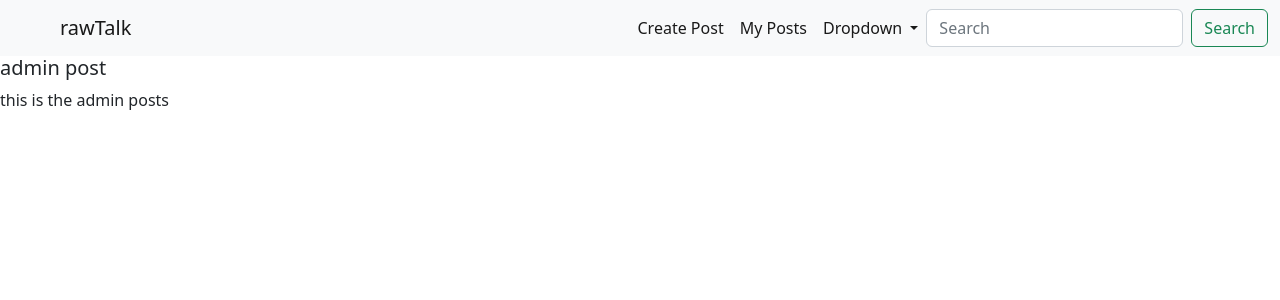
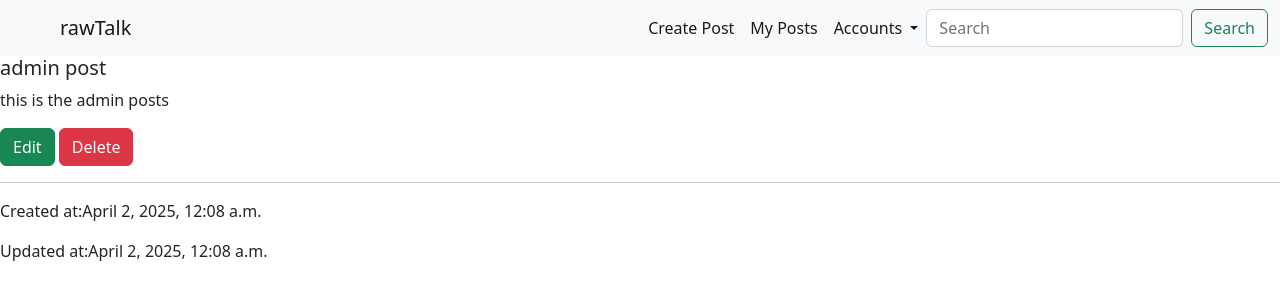
Before and after one commit to tshering10/Blog-App, a Django app: page /post/6/ in a window 1280 px wide. Shown: the top 300 px of the page. Run offline with Django 5.2, Linux system fonts and the light colour scheme; a user stored in the database is signed in; data comes from the database, SQL or seed files in the repository; both versions use the stored data as it was after the commit.

Commit message:
Created edit and delete functionality

```diff
--- a/blog/blog/settings.py
+++ b/blog/blog/settings.py
@@ -101,7 +101,7 @@ USE_I18N = True
 
 USE_TZ = True
 
-
+TIME_ZONE = "Asia/Kathmandu"
 # Static files (CSS, JavaScript, Images)
 # https://docs.djangoproject.com/en/5.1/howto/static-files/
 
--- a/blog/posts/urls.py
+++ b/blog/posts/urls.py
@@ -1,9 +1,11 @@
 from django.urls import path
-from posts.views import home, post_detail, create_post ,dashboard, user_post_view
+from posts.views import home, post_detail, create_post ,dashboard, user_post_view, update_post, delete_post_view
 urlpatterns = [
     path('', home, name='home'),
     path('post/<int:pk>/', post_detail, name='post_detail'),
     path('create/', create_post, name="new_post"),
     path('dashboard/', dashboard, name='dashboard'),
     path('userposts/', user_post_view, name="user_post_view"),
+    path('edit/<int:pk>/', update_post, name='edit_post'),
+    path('delete/<int:pk>/', delete_post_view, name='delete_post'),
 ]
--- a/blog/posts/views.py
+++ b/blog/posts/views.py
@@ -17,7 +17,6 @@ def home(request):
 
 def dashboard(request):
     posts = Post.objects.all().order_by('-pk')
-
     context = {
         'posts': posts,
     }
@@ -43,3 +42,22 @@ def create_post(request):
     else:
         form = PostForm()
     return render(request, 'posts/create.html', {'form': form})
+
+def update_post(request, pk):
+    post = get_object_or_404(Post, pk=pk) #fetching data to update
+
+    if request.method == 'POST':
+        form = PostForm(request.POST, instance=post)
+        if form.is_valid():
+            form.save()
+            messages.success(request, "Your post updated successfully!!")
+            return redirect('post_detail', pk=post.pk)
+    else:
+        form = PostForm(instance=post)
+    return render(request, "posts/edit.html", {'form': form})
+
+def delete_post_view(request, pk):
+    post = get_object_or_404(Post, pk=pk)
+    post.delete()
+    messages.success(request, "Your post deleted!!")
+    return redirect("user_post_view") #redirect to my post section after delete
--- a/blog/templates/posts/base.html
+++ b/blog/templates/posts/base.html
@@ -31,10 +31,9 @@
               </li>
               <li class="nav-item dropdown">
                 <a class="nav-link dropdown-toggle active" href="#" role="button" data-bs-toggle="dropdown" aria-expanded="false">
-                  Dropdown
+                  Accounts
                 </a>
                 <ul class="dropdown-menu">
-                  <li><a class="dropdown-item" href="{% url "login" %}">Login</a></li>
                   <form method="POST" action="{% url 'logout' %}">
                     {% csrf_token %}
                     <li><button type="submit" class="dropdown-item " >Logout</button></li>
--- a/blog/templates/posts/details.html
+++ b/blog/templates/posts/details.html
@@ -2,8 +2,20 @@
 {% block title %}{{post.title}}{% endblock title %}
 {% block content %}
 
-<div class="posts">
+<div class="detail-post">
     <h5>{{post.title}}</h5>
     <p>{{post.content}}</p>
+    {% if request.user == post.author %}
+    <div class="edit-delete-container">
+        <a href="{% url "edit_post" post.pk%}" class="btn btn-success">Edit</a>
+        <a href="{% url "delete_post" post.pk%}" class="btn btn-danger">Delete</a>
+    </div>
+    {% endif %}
+    <hr>
+    <div>
+        <p>Created at:{{post.created_at }}</p>
+        <p>Updated at:{{post.updated_at }}</p>
+    </div>
 </div>
+
 {% endblock content %}
```
Also changed, not shown: blog/templates/posts/delete.html (added, +7 -0 lines), blog/templates/posts/edit.html (added, +11 -0 lines), blog/db.sqlite3.
